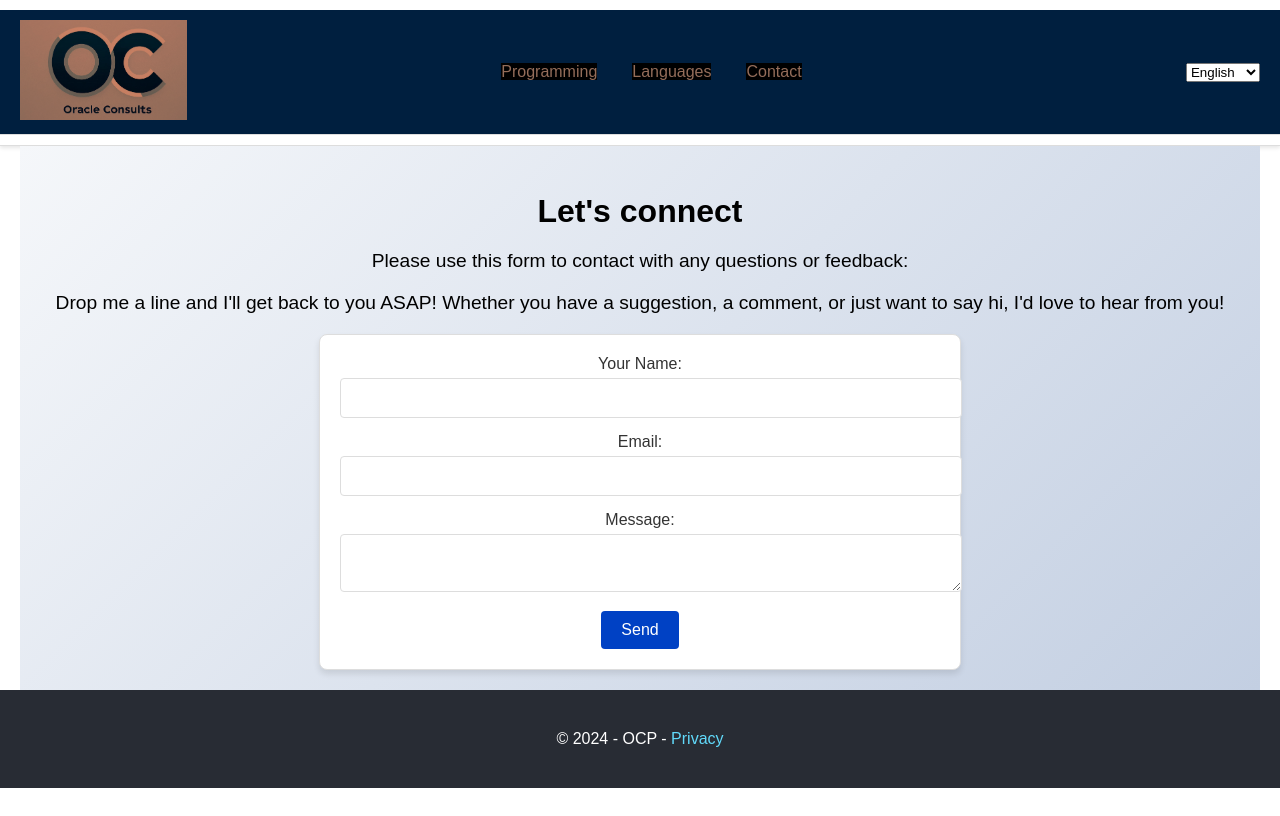
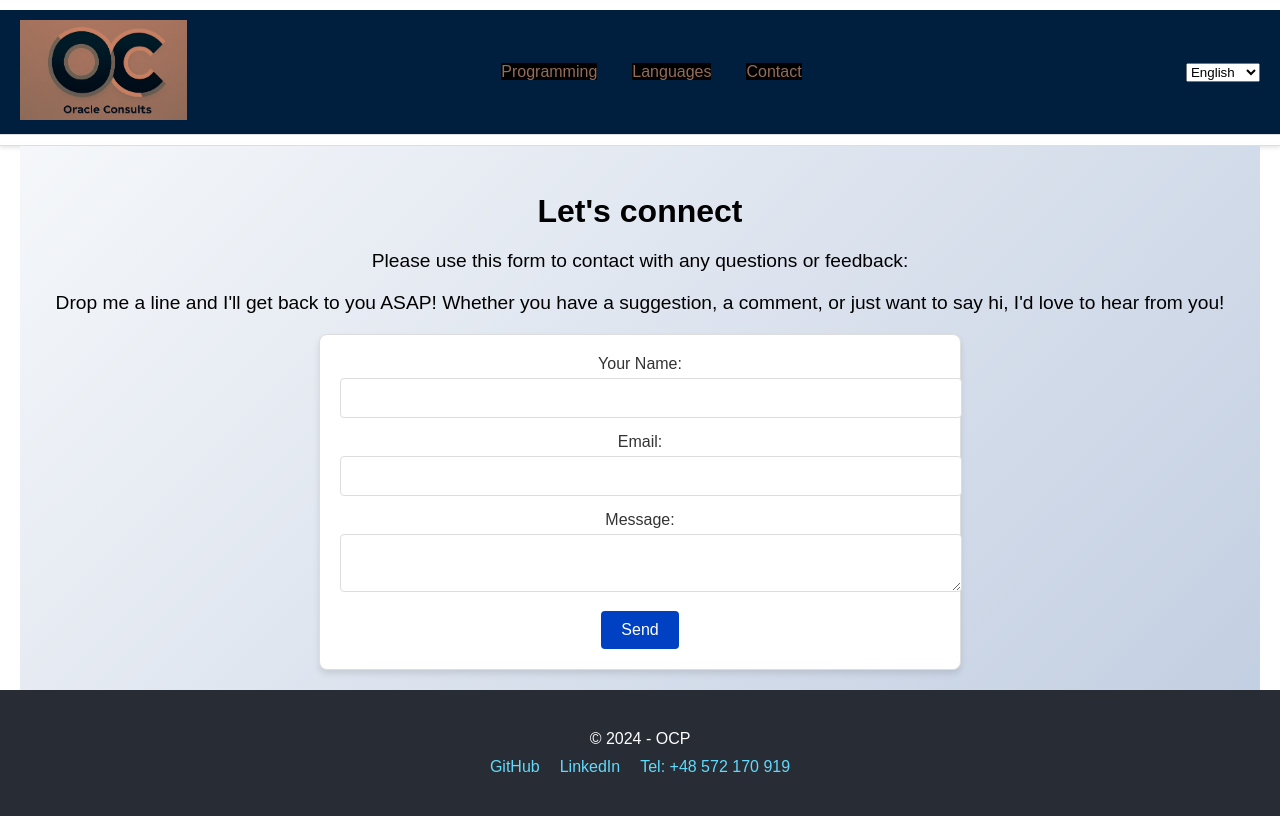
Before and after one commit to stere8/ocp-react, a React (Create React App) app: page /contact in a window 1280 px wide. Built offline with nearby package versions, Linux system fonts and the light colour scheme.

Commit message:
Buildoing up

```diff
--- a/src/Styles/Footer.css
+++ b/src/Styles/Footer.css
@@ -14,3 +14,16 @@ footer a {
 footer a:hover {
   text-decoration: underline;
 }
+
+.social-links {
+  margin-top: 10px;
+}
+
+.social-links a {
+  margin: 0 10px;
+  color: #61dafb;
+}
+
+.social-links a:hover {
+  text-decoration: underline;
+}
--- a/src/components/Footer.js
+++ b/src/components/Footer.js
@@ -1,11 +1,16 @@
 import React from 'react';
 import '../Styles/Footer.css';
-import {Link} from "react-router-dom";
+import { Link } from "react-router-dom";
 
 const Footer = () => (
   <footer className="border-top footer text-muted">
     <div className="container">
-      &copy; 2024 - OCP - <Link to="/privacy">Privacy</Link>
+      &copy; 2024 - OCP
+      <div className="social-links">
+        <a href="https://github.com/stere8/" target="_blank" rel="noopener noreferrer">GitHub</a>
+        <a href="https://www.linkedin.com/in/twizeyimana-o-2302a410a" target="_blank" rel="noopener noreferrer">LinkedIn</a>
+        <a href="tel:+48572170919">Tel: +48 572 170 919</a>
+      </div>
     </div>
   </footer>
 );
```
